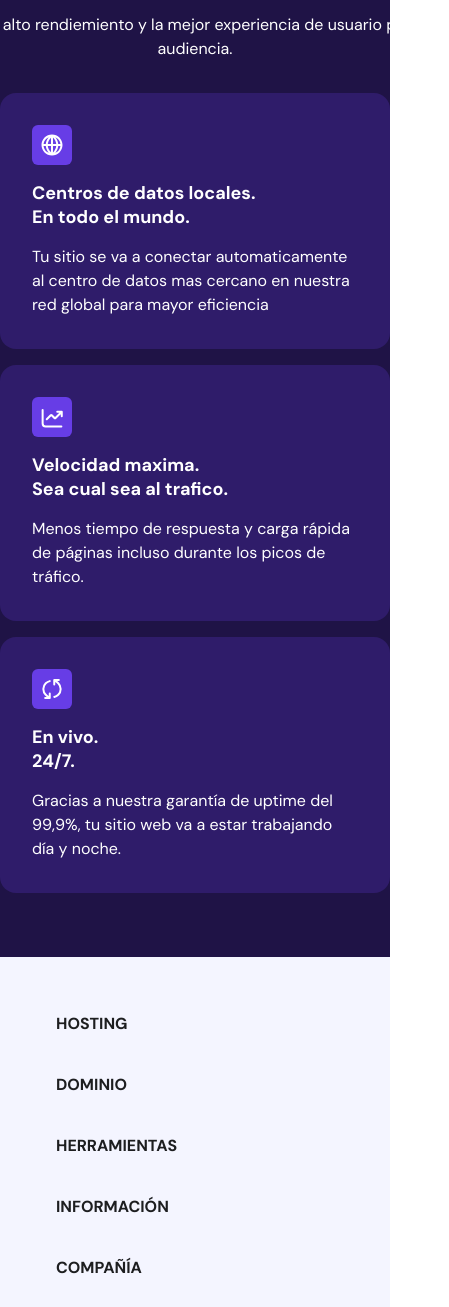
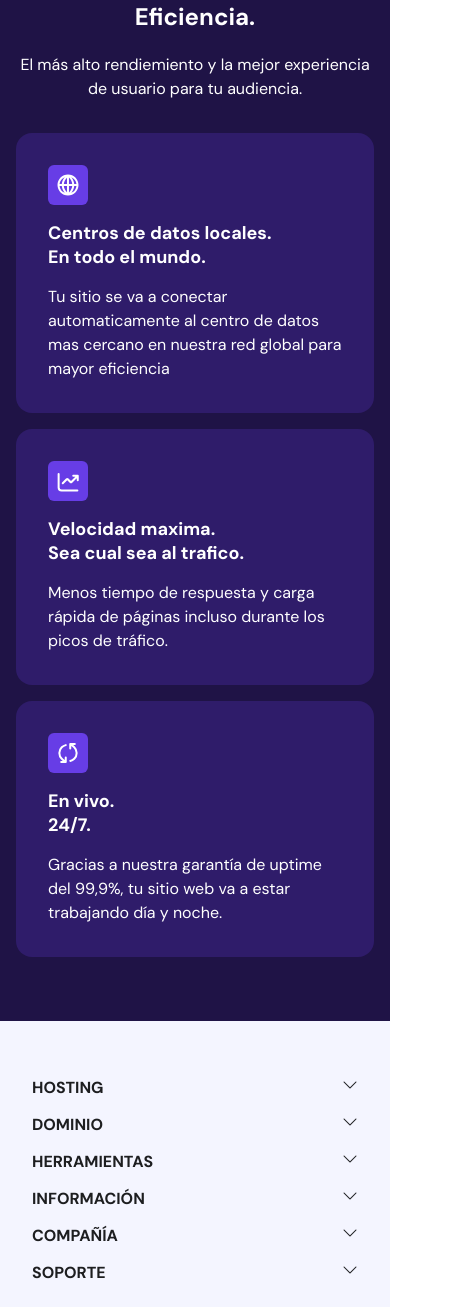
Before and after one commit to UrielTreleani/Hostinger-UTN, a plain HTML site: page index.html in a window 390 px wide. Shown: the part 1037-2344 px from the top of the page, 449 px wide, since content can reach past the window. Drawn offline with nearby package versions, Linux system fonts and the light colour scheme.

Commit message:
trabajo-hostinger

```diff
--- a/index.html
+++ b/index.html
@@ -46,13 +46,13 @@
                             Precios
                         </li>
                         <li>
-                            Servicios
+                            Servicios <i class="bi bi-chevron-down hg-header__nav-icon"></i>
                         </li>
                         <li>
-                            Explorar
+                            Explorar <i class="bi bi-chevron-down hg-header__nav-icon"></i>
                         </li>
                         <li>
-                            Soporte
+                            Soporte <i class="bi bi-chevron-down hg-header__nav-icon"></i>
                         </li>
                         <li>
                             Horizons
@@ -164,6 +164,7 @@
         </section>
 
         <section class="hg-section-cards">
+            <div class="hg-section-cards__container">
                 <div class="hg-section-cards__titles-container">
                     <h2 class="hg-section-cards__title">
                         Rapidez. Confiabilidad. Eficiencia.
@@ -247,6 +248,7 @@
                         </p>
                     </div>
                 </div>
+            </div>
         </section>
     </main>
     <footer class="hg-footer">
@@ -254,7 +256,7 @@
             <div class="hg-footer__lists-container">
                 <div class="hg-footer__list">
                     <span class="hg-footer__list-title">
-                        HOSTING
+                        HOSTING <i class="bi bi-chevron-down hg-footer__list-title-icon"></i>
                     </span>
                     <a
                         href="https://www.hostinger.com/ar/hosting-web?_gl=1*1vmuisf*_up*MQ..*_gs*MQ..&gclid=Cj0KCQjw-NfDBhDyARIsAD-ILeCD_iNteLRECIEdUi4aCwjY69IKRbrnEpkWW9-72nRve8RYKVak0nEaAilLEALw_wcB&gbraid=0AAAAADMy-hZ80lr-oQ-nbjzt4TZCX3dF_">
@@ -303,7 +305,7 @@
                 </div>
                 <div class="hg-footer__list">
                     <span class="hg-footer__list-title">
-                        DOMINIO
+                        DOMINIO <i class="bi bi-chevron-down hg-footer__list-title-icon"></i>
                     </span>
                     <a
                         href="https://www.hostinger.com/ar/dominios?_gl=1*1ltk1yp*_up*MQ..*_gs*MQ..&gclid=Cj0KCQjw-NfDBhDyARIsAD-ILeCD_iNteLRECIEdUi4aCwjY69IKRbrnEpkWW9-72nRve8RYKVak0nEaAilLEALw_wcB&gbraid=0AAAAADMy-hZ80lr-oQ-nbjzt4TZCX3dF_">
@@ -336,7 +338,7 @@
                 </div>
                 <div class="hg-footer__list">
                     <span class="hg-footer__list-title">
-                        HERRAMIENTAS
+                        HERRAMIENTAS <i class="bi bi-chevron-down hg-footer__list-title-icon"></i>
                     </span>
                     <a
                         href="https://www.hostinger.com/ar/horizons?_gl=1*1of8r5g*_up*MQ..*_gs*MQ..&gclid=Cj0KCQjw-NfDBhDyARIsAD-ILeCD_iNteLRECIEdUi4aCwjY69IKRbrnEpkWW9-72nRve8RYKVak0nEaAilLEALw_wcB&gbraid=0AAAAADMy-hZ80lr-oQ-nbjzt4TZCX3dF_">
@@ -373,7 +375,7 @@
                 </div>
                 <div class="hg-footer__list">
                     <span class="hg-footer__list-title">
-                        INFORMACIÓN
+                        INFORMACIÓN <i class="bi bi-chevron-down hg-footer__list-title-icon"></i>
                     </span>
                     <a
                         href="https://www.hostinger.com/ar/precios?_gl=1*1o0nvvl*_up*MQ..*_gs*MQ..&gclid=Cj0KCQjw-NfDBhDyARIsAD-ILeCD_iNteLRECIEdUi4aCwjY69IKRbrnEpkWW9-72nRve8RYKVak0nEaAilLEALw_wcB&gbraid=0AAAAADMy-hZ80lr-oQ-nbjzt4TZCX3dF_">
@@ -410,7 +412,7 @@
                 </div>
                 <div class="hg-footer__list">
                     <span class="hg-footer__list-title">
-                        COMPAÑÍA
+                        COMPAÑÍA <i class="bi bi-chevron-down hg-footer__list-title-icon"></i>
                     </span>
                     <a
                         href="https://www.hostinger.com/ar/sobre-nosotros?_gl=1*1s14psr*_up*MQ..*_gs*MQ..&gclid=Cj0KCQjw-NfDBhDyARIsAD-ILeCD_iNteLRECIEdUi4aCwjY69IKRbrnEpkWW9-72nRve8RYKVak0nEaAilLEALw_wcB&gbraid=0AAAAADMy-hZ80lr-oQ-nbjzt4TZCX3dF_">
@@ -427,7 +429,7 @@
                 </div>
                 <div class="hg-footer__list">
                     <span class="hg-footer__list-title">
-                        SOPORTE
+                        SOPORTE <i class="bi bi-chevron-down hg-footer__list-title-icon"></i>
                     </span>
                     <a
                         href="https://www.hostinger.com/ar/tutoriales/?_gl=1*vtxgct*_up*MQ..*_gs*MQ..&gclid=Cj0KCQjw-NfDBhDyARIsAD-ILeCD_iNteLRECIEdUi4aCwjY69IKRbrnEpkWW9-72nRve8RYKVak0nEaAilLEALw_wcB&gbraid=0AAAAADMy-hZ80lr-oQ-nbjzt4TZCX3dF_">
--- a/style.css
+++ b/style.css
@@ -30,6 +30,12 @@ header{
     background-color: white;
     width: 100%;
     height: 88px;
+}
+
+.hg-header__nav-icon{
+    font-weight: 700;
+    font-size: 14px;
+    color: #1d1e20;
 }
 
 .hg-header__icon-anchor-container{
@@ -384,6 +390,10 @@ header{
     margin-bottom: 8px;
 }
 
+.hg-footer__list-title-icon{
+    display: none;
+}
+
 .hg-footer__list{
     display: flex;
     flex-direction: column;
@@ -648,11 +658,16 @@ header{
         width: 100%;
     }
 
+    .hg-section-cards__container{
+        max-width: 508px;
+    }
+
     .hg-section-cards__titles-container{
-        width: 508px;
         gap: 16px;
         text-align: center;
         margin-bottom: 32px;
+        width: 100%;
+        padding: 0 16px;
     }
 
     .hg-section-cards__title{
@@ -660,12 +675,18 @@ header{
     }
 
     .hg-section-cards__cards-container{
-        max-width: 508px;
         gap: 16px;
+        width: 100%;
+        padding: 0 16px;
     }
 
     .hg-section-cards__card{
         text-align: left;
+        width: 100%;
+    }
+
+    .hg-footer{
+        padding: 0 16px;
     }
 
     .hg-footer__content{
@@ -682,12 +703,19 @@ header{
 
     .hg-footer__list{
         width: 100%;
+        margin: 0;
     }
 
     .hg-footer__list-title{
         padding: 8px 0;
         margin: 0;
         line-height: normal;
+        display: flex;
+        justify-content: space-between;
+    }
+
+    .hg-footer__list-title-icon{
+        display: flex;
     }
 
     .hg-footer__list a{
```
Lines whose indentation alone changed are shown as unchanged.
